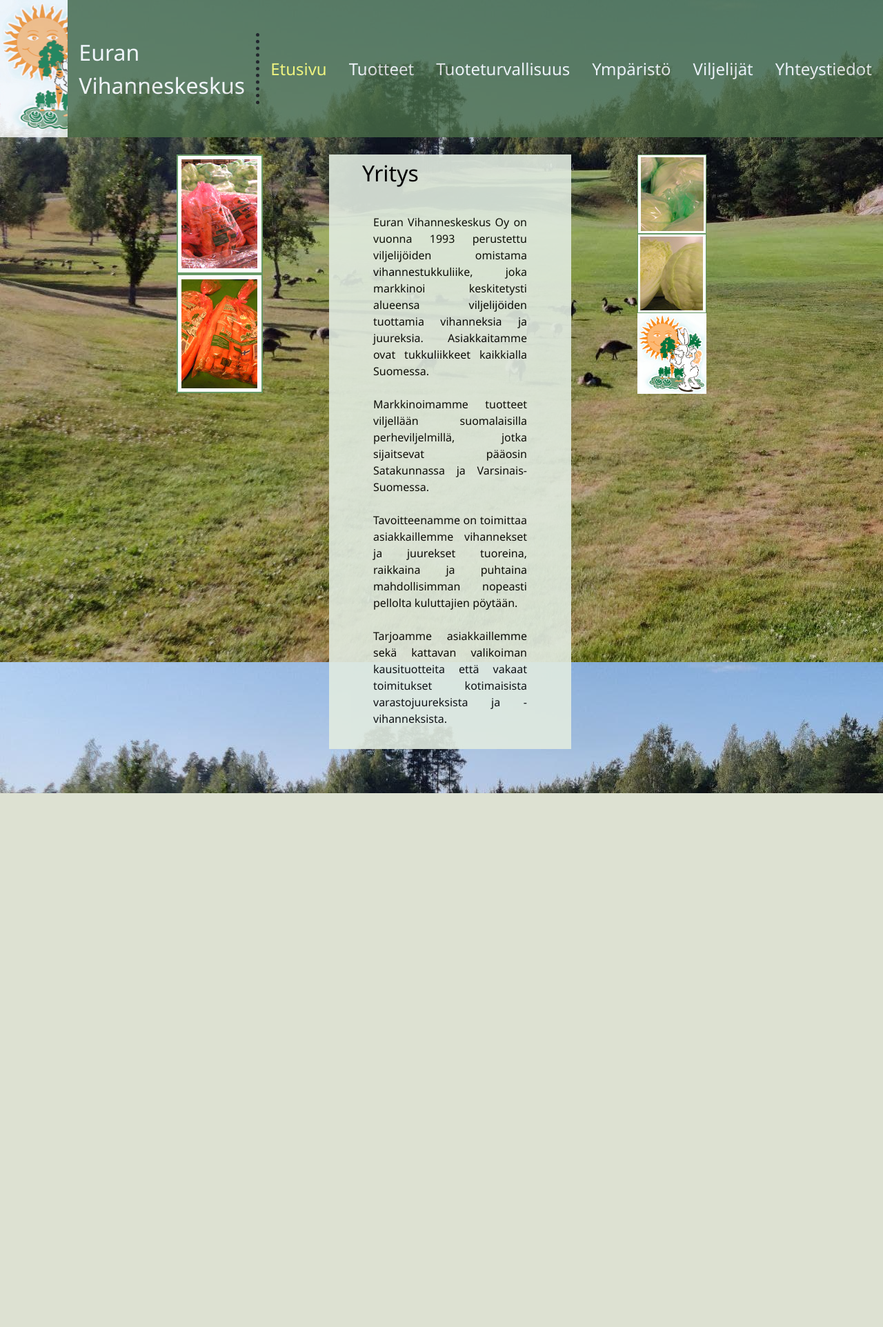
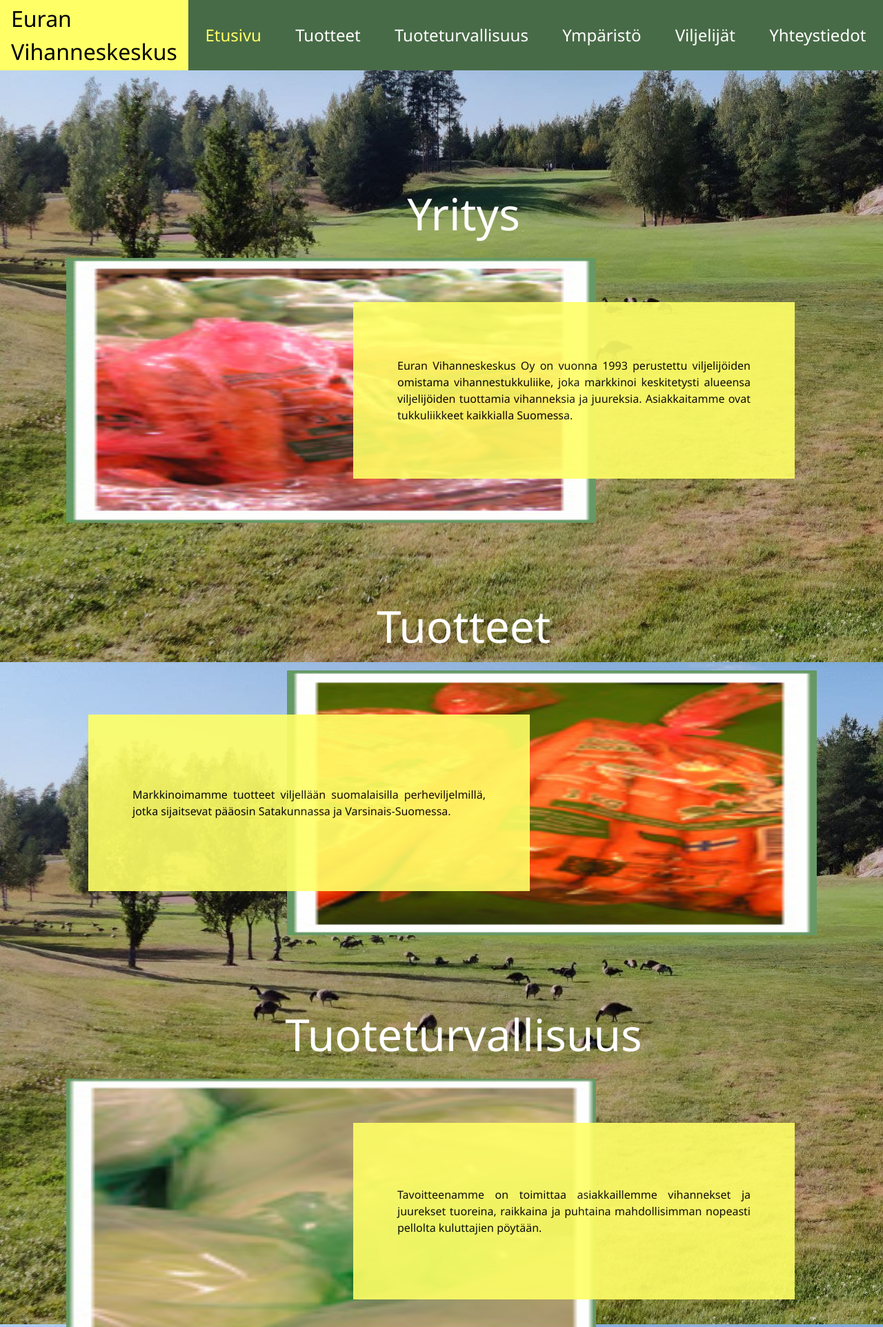
Before and after one commit to Kronkeli/vihanneskeskus, a PHP site: page /index.html in a window 1280 px wide. Shown: the top 1924 px of the page at 69% size. Before the commit the page ends 1150 px from the top, so only its background shows below. Run offline with PHP 8.4, Linux system fonts and the light colour scheme.

Commit message:
Made a different layout for front-page

```diff
--- a/dist/css/main.css
+++ b/dist/css/main.css
@@ -41,18 +41,14 @@ input {
 }
 
 .menu {
-  position: fixed;
+  position: relative;
   top: 0;
   width: 100%;
-  opacity: 0.8;
   display: flex;
   flex-flow: row;
-  align-items: center;
-  justify-content: center;
-  float: left;
   margin: 0;
   padding: 0;
-  z-index: 2;
+  z-index: 3;
   transition: all 0.3s ease-out;
 }
 
@@ -60,18 +56,13 @@ input {
   transform: translate3d(0, 0, 0);
 }
 
-.menu .logo {
-  width: 170px;
-  height: 199px;
-  background: url(../img/logo.jpg);
-}
-
 .menu .menu-nav {
   display: flex;
+  flex-flow: row;
   width: 100%;
   align-items: center;
-  justify-content: space-between;
-  float: left;
+  justify-content: space-around;
+  float: right;
   margin: 0;
   padding: 0;
   background: #486b47;
@@ -79,10 +70,10 @@ input {
 }
 
 .menu #company-name {
-  align-content: center;
-  border-style: dotted;
-  border-width: 0px 5px 0px 0px;
-  border-color: #000;
+  background-color: #ffff66;
+  color: #000;
+  opacity: 1;
+  font-size: 2rem;
 }
 
 .menu .nav-item.current > a {
@@ -90,12 +81,9 @@ input {
 }
 
 .menu .nav-link {
-  display: inline-block;
-  position: relative;
-  font-size: 2rem;
-  padding: 1rem 0;
-  margin-right: 1rem;
-  margin-left: 1rem;
+  font-size: 1.5rem;
+  margin-right: 0.5rem;
+  margin-left: 0.5rem;
   font-weight: 300;
   color: #fff;
   text-decoration: none;
@@ -107,6 +95,12 @@ input {
 
 * {
   box-sizing: border-box;
+}
+
+#front-page {
+  position: sticky;
+  top: 0;
+  z-index: 3;
 }
 
 body {
@@ -143,7 +137,7 @@ h3 {
 h1.lg-heading,
 h2.lg-heading,
 h3.lg-heading {
-  font-size: 6rem;
+  font-size: 4rem;
 }
 
 h1.sm-heading,
@@ -151,13 +145,11 @@ h2.sm-heading,
 h3.sm-heading {
   padding: 0.2rem 1rem;
   font-weight: 400;
-  font-size: 3rem;
+  font-size: 2rem;
 }
 
 main {
   padding: 4rem;
-  min-height: calc(100vh-60vh);
-  margin-top: 20vh;
 }
 
 main * {
@@ -182,18 +174,79 @@ main .page-images {
   flex-flow: column;
 }
 
+main#page {
+  display: flex;
+}
+
 main#home {
   display: flex;
-  justify-content: center;
-  padding-right: 15%;
-  padding-left: 15%;
+  flex-flow: column;
 }
 
-main#home .logo {
-  width: 100px;
+main#home .title {
+  width: 100%;
+  padding: 1rem;
+  font-size: 4rem;
+  margin-top: 10vh;
+  text-align: center;
 }
 
-@media screen and (min-width: 769px) and (max-width: 1300px) {
+main#home .section-left {
+  position: relative;
+}
+
+main#home .section-left img {
+  width: 60vw;
+  height: 30vw;
+  margin: 0;
+  z-index: 1;
+}
+
+main#home .section-left .description {
+  position: absolute;
+  left: 30vw;
+  top: 5vw;
+  height: 20vw;
+  z-index: 2;
+  background-color: #ffff66;
+  color: #000;
+  padding: 2rem;
+  opacity: calc(0.8 + 0.1);
+  display: flex;
+  justify-content: center;
+  align-items: center;
+}
+
+main#home .section-right {
+  position: relative;
+  height: 30vw;
+}
+
+main#home .section-right img {
+  width: 60vw;
+  height: 30vw;
+  position: absolute;
+  right: 0;
+  margin: 0;
+  z-index: 1;
+}
+
+main#home .section-right .description {
+  position: absolute;
+  right: 30vw;
+  top: 5vw;
+  height: 20vw;
+  z-index: 2;
+  background-color: #ffff66;
+  color: #000;
+  padding: 2rem;
+  opacity: calc(0.8 + 0.1);
+  display: flex;
+  justify-content: center;
+  align-items: center;
+}
+
+@media screen and (min-width: 769px) and (max-width: 1170px) {
   h1.lg-heading,
   h2.lg-heading,
   h3.lg-heading {
--- a/index.html
+++ b/index.html
@@ -12,7 +12,7 @@
 
 <body id="bg-img">
 
-    <header>
+    <header id="front-page">
 
         <label for="toggleMenu">
             <div class="menu-btn">
@@ -26,11 +26,11 @@
 
         <nav class="menu">
 
-            <ui class="menu-nav">
-                <div class="logo"></div>
             <div id="company-name">
                 <h1 class="sm-heading">Euran <br> Vihanneskeskus</h1>
             </div>
+
+            <ui class="menu-nav">
                 <li class="nav-item current">
                     <a href="index.html" class="nav-link">
                         Etusivu
@@ -68,38 +68,53 @@
 
 <main id="home">
 
-    <div class="page-images">
+
+    <h2 class="title">Yritys</h2>
+    <div class="section-left">
         <img src="./dist/img/pork1.jpg" alt="pork1.jpg">
-        <img src="./dist/img/pork2.jpg" alt="por2.jpg">
+        <div class="description">
+            <div class="text">
+                Euran Vihanneskeskus Oy on vuonna 1993 perustettu viljelijöiden omistama vihannestukkuliike, joka
+                markkinoi
+                keskitetysti alueensa viljelijöiden tuottamia vihanneksia ja juureksia. Asiakkaitamme ovat tukkuliikkeet
+                kaikkialla Suomessa.
+            </div>
+        </div>
     </div>
 
-    <div class="content">
-        <h2 class="sm-heading">Yritys</h2>
+    <h2 class="title">Tuotteet</h2>
+    <div class="section-right">
+        <img src="./dist/img/pork2.jpg" alt="por2.jpg">
+        <div class="description">
+            <div class="text">
+                Markkinoimamme tuotteet viljellään suomalaisilla perheviljelmillä, jotka sijaitsevat pääosin
+                Satakunnassa ja
+                Varsinais-Suomessa.
+            </div>
+        </div>
+    </div>
 
-        <div>
-            Euran Vihanneskeskus Oy on vuonna 1993 perustettu viljelijöiden omistama vihannestukkuliike, joka markkinoi
-            keskitetysti alueensa viljelijöiden tuottamia vihanneksia ja juureksia. Asiakkaitamme ovat tukkuliikkeet
-            kaikkialla Suomessa.
-            <br><br>
-            Markkinoimamme tuotteet viljellään suomalaisilla perheviljelmillä, jotka sijaitsevat pääosin Satakunnassa ja
-            Varsinais-Suomessa.
-            <br><br>
+    <h2 class="title">Tuoteturvallisuus</h2>
+    <div class="section-left">
+        <img src="./dist/img/kaali1.jpg" alt="pork1.jpg">
+        <div class="description">
+            <div class="text">
                 Tavoitteenamme on toimittaa asiakkaillemme vihannekset ja juurekset tuoreina, raikkaina ja puhtaina
                 mahdollisimman nopeasti pellolta kuluttajien pöytään.
-            <br><br>
+            </div>
+        </div>
+    </div>
+
+    <h2 class="title">Yhteystiedot</h2>
+    <div class="section-right">
+        <img src="./dist/img/tuote4.jpg" alt="por2.jpg">
+        <div class="description">
+            <div class="text">
                 Tarjoamme asiakkaillemme sekä kattavan valikoiman kausituotteita että vakaat toimitukset kotimaisista
                 varastojuureksista ja -vihanneksista.
             </div>
         </div>
-
-    <div class="page-images">
-        <img src="./dist/img/kaali1.jpg" alt="kaali1.jpg">
-        <img src="./dist/img/tuote4.jpg" alt="tuote4.jpg">
-        <img class="logo" src="./dist/img/logo.jpg" alt="logo">
     </div>
-
-
-
 
 </main>
 
--- a/scss/_config.scss
+++ b/scss/_config.scss
@@ -2,6 +2,7 @@ $primary-color: #679966;
 $secondary-color: #ffff66;
 $show-home-image: true;
 $home-image: url(/dist/img/taustakuva.jpg);
+$top-image: url(/dist/img/taustakuva.jpg);
 $background-opacity: 0.8;
 
 @mixin easeOut {
--- a/scss/_menu.scss
+++ b/scss/_menu.scss
@@ -51,18 +51,16 @@ input {
 
 .menu {
 
-    position: fixed;
+    position: relative;
     top: 0;
     width: 100%;
-    opacity:  $background-opacity;
+    // opacity:  $background-opacity;
     display: flex;
     flex-flow: row;
-    align-items: center;
-    justify-content: center;
-    float: left;
+    // justify-content: space-between;
     margin: 0;
     padding: 0;
-    z-index: 2;
+    z-index: 3;
     // transform:  translate3d(0, -100%, 0);
     @include easeOut;
 
@@ -70,20 +68,16 @@ input {
         transform: translate3d(0,0,0);
     }
 
-    .logo {
-        width: 170px;
-        height: 199px;
-        background: url(../img/logo.jpg);
-    }
-
     .menu-nav {
 
+        // opacity:  $background-opacity;
         display: flex;
+        flex-flow: row;
         width: 100%;
         // height: 17vh;
         align-items: center;
-        justify-content: space-between;
-        float: left;
+        justify-content: space-around;
+        float: right;
         margin: 0;
         padding: 0;
         background: darken($primary-color, $amount: 15);
@@ -94,11 +88,15 @@ input {
     }
 
     #company-name {
+        background-color: $secondary-color;
+        color: set-text-color($secondary-color);
+        opacity: 1;
+        font-size: 2rem;
         // height: 17vh;
-        align-content: center;
-        border-style: dotted;
-        border-width: 0px 5px 0px 0px;
-        border-color: #000;
+        // align-content: center;
+        // border-style: dotted;
+        // border-width: 0px 5px 0px 0px;
+        // border-color: #000;
     }
 
     .nav-item {
@@ -110,12 +108,12 @@ input {
     }
 
     .nav-link {
-        display: inline-block;
-        position: relative;
-        font-size: 2rem;
-        padding: 1rem 0;
-        margin-right: 1rem;
-        margin-left: 1rem;
+        // display: inline-block;
+        // position: relative;
+        font-size: 1.5rem;
+        // padding: 1rem 0;
+        margin-right: 0.5rem;
+        margin-left: 0.5rem;
         font-weight: 300;
         color: set-text-color($primary-color);
         text-decoration: none;
--- a/scss/main.scss
+++ b/scss/main.scss
@@ -3,6 +3,15 @@
 
 * {
     box-sizing: border-box;
+}
+
+// Specifying header layout for front page
+#front-page {
+    position: sticky;
+    top: 0;
+    // margin-top: 60vh;
+    // margin-bottom: 10vh;
+    z-index: 3;
 }
 
 body {
@@ -24,23 +33,20 @@ h3 {
 
     &.lg-heading {
         // text-align: center;
-        font-size: 6rem;
+        font-size: 4rem;
     }
 
     &.sm-heading {
         // margin-bottom: 2rem;
         padding: 0.2rem 1rem;
         font-weight: 400;
-        font-size: 3rem;
+        font-size: 2rem;
         // background: rgba( lighten($primary-color, 2) , $background-opacity);
     }
 }
 
 main {
     padding: 4rem;
-    min-height: calc(100vh-60vh);
-    margin-top: 20vh;
-    // align-items: stretch;
 
     * {
         margin-right: 2rem;
@@ -64,16 +70,82 @@ main {
         flex-flow: column;
     }
 
+    &#page {
+        display:flex;
+
+    }
+
     &#home {
-        display:flex;
-        justify-content: center;
-        padding-right: 15%;
-        padding-left: 15%;
+        display: flex;
+        // justify-content: center;
+        flex-flow: column;
 
-        .logo {
-            width: 100px;
+        .title {
+            width: 100%;
+            padding: 1rem;
+            font-size: 4rem;
+            margin-top: 10vh;
+            text-align: center;
         }
+
+        // Sections to display image and text on main page
+        .section-left {
+            // margin-top: 10vh;
+            position: relative;
+            img {
+                width: 60vw;
+                height: 30vw;
+                margin: 0;
+                z-index: 1;
+            }
+
+            .description {
+                position: absolute;
+                left: 30vw;
+                top: 5vw;
+                height: 20vw;
+                z-index: 2;
+                background-color: $secondary-color;
+                color: set-text-color($secondary-color);
+                padding: 2rem;
+                opacity: calc(#{$background-opacity} + 0.1);
+                display: flex;
+                justify-content: center;
+                align-items: center;
+            }
+        }
+        .section-right {
+
+            // margin-top: 10vh;
+            position: relative;
+            height: 30vw;
+            img {
+                width: 60vw;
+                height: 30vw;
+                position: absolute;
+                right: 0;
+                margin: 0;
+                z-index: 1;
+            }
+
+            .description {
+                position: absolute;
+                right: 30vw;
+                top: 5vw;
+                height: 20vw;
+                z-index: 2;
+                background-color: $secondary-color;
+                color: set-text-color($secondary-color);
+                padding: 2rem;
+                opacity: calc(#{$background-opacity} + 0.1);
+                display: flex;
+                justify-content: center;
+                align-items: center;
+            }
+        }
+
     }
+
 }
 
 @import 'mobile';
```
Also changed, not shown: dist/tuoteturvallisuus.html (+5 -5 lines), dist/tuotteet.html (+5 -5 lines), dist/viljelijat.html (+5 -5 lines), dist/yhteystiedot.html (+5 -5 lines), dist/ymparisto.html (+5 -6 lines). Lines whose indentation alone changed are shown as unchanged.
